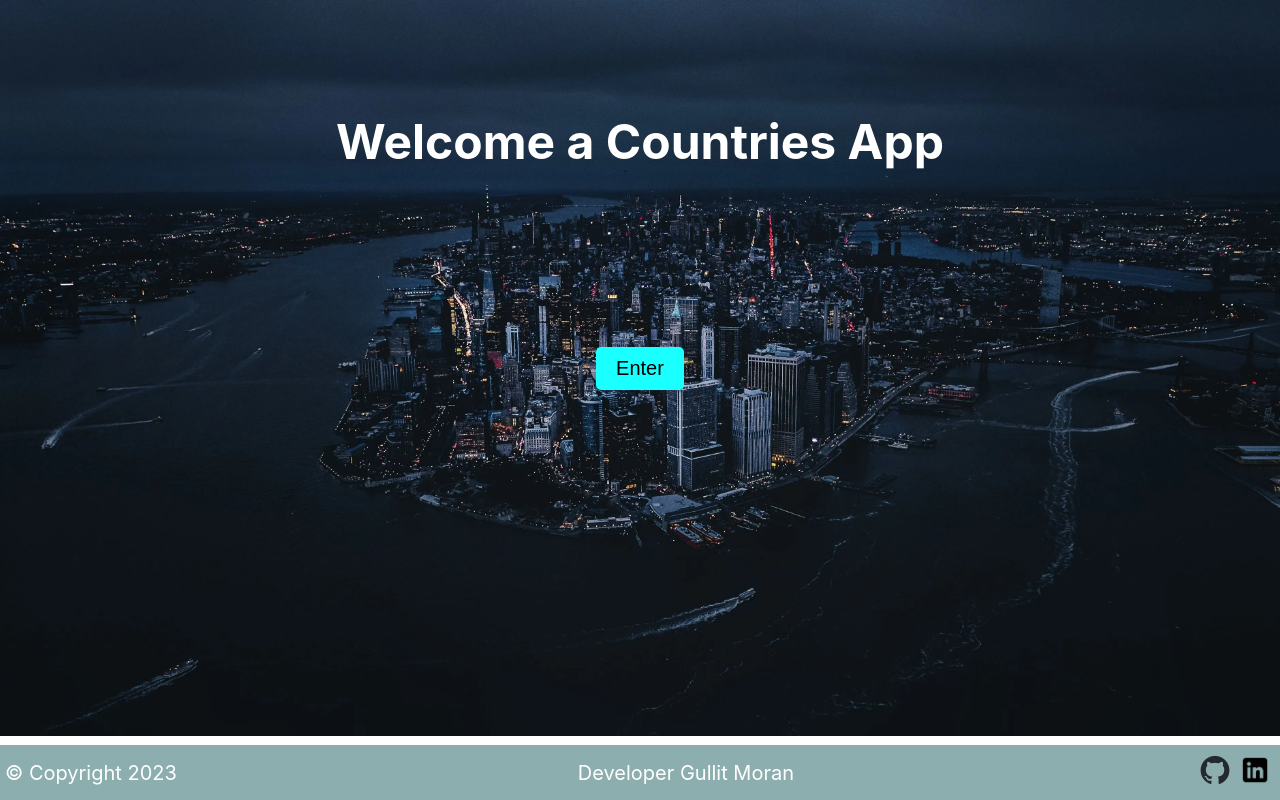
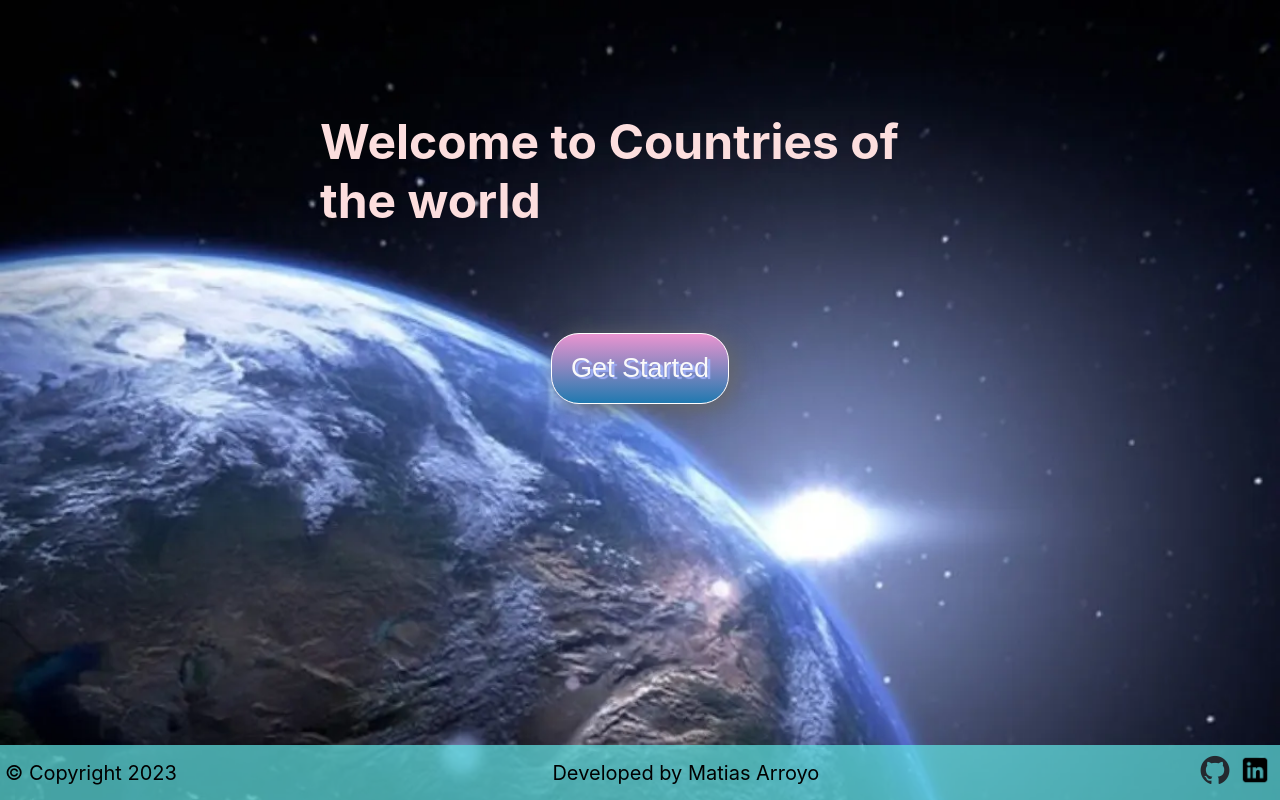
Before and after one commit to matiasarroyo1978/countries_app, a React (Create React App) app in the folder client/: page / in a window 1280 px wide. Built offline with nearby package versions, Linux system fonts and the light colour scheme.

Commit message:
first commit

```diff
--- a/client/src/components/Card/Card.module.css
+++ b/client/src/components/Card/Card.module.css
@@ -8,7 +8,7 @@
   margin-right: 20px;
   margin-bottom: 20px;
   display: inline-block;
-  background-color: rgba(177, 177, 177, 0.808);
+  background-color: rgba(245, 205, 205, 0.808);
 }
 
 .card:hover {
@@ -36,10 +36,13 @@
   overflow: hidden;
   text-overflow: ellipsis;
   min-height: 3em;
+  color: rgb(66, 31, 10);
+  text-decoration: none !important;
 }
 
 .card_text {
   font-size: 1em;
+  color: rgb(66, 31, 10);
 }
 
 @media (max-width: 600px) {
--- a/client/src/components/Cards/Cards.module.css
+++ b/client/src/components/Cards/Cards.module.css
@@ -1,4 +1,5 @@
 .card_container {
+    background-color: rgb(185, 135, 93);
     display: flex;
     flex-wrap: wrap;
     justify-content: center;
--- a/client/src/components/Detail/Detail.module.css
+++ b/client/src/components/Detail/Detail.module.css
@@ -22,7 +22,7 @@ margin-top: 50px;
     margin-right: 20px;
     margin-bottom: 20px;
     display: inline-block;
-    background-color: rgba(177, 177, 177, 0.808);
+    background-color: rgba(245, 205, 205, 0.808);
   }
 
   .card:hover {
--- a/client/src/components/LandingPage/LandingPage.jsx
+++ b/client/src/components/LandingPage/LandingPage.jsx
@@ -8,9 +8,9 @@ const LandingPage = () => {
     return (
         <div>
             <div className={styles.landing}>
-                <h1 className={styles.landing_h1}>Welcome a Countries App</h1>
+                <h1 className={styles.landing_h1}>Welcome to Countries of the world</h1>
                 <Link to="/home">
-                    <button className={styles.button}>Enter</button>
+                    <button className={styles.button}>Get Started</button>
                 </Link>
             </div>
                 <footer className={styles.footer}>
@@ -18,13 +18,13 @@ const LandingPage = () => {
                         <p className={styles.copyright}>&copy; Copyright 2023</p>
                     </div>
                     <div className={`${styles.column} ${styles.center}`}>
-                        <p >Developer Gullit Moran</p>
+                        <p >Developed by Matias Arroyo</p>
                     </div>
                     <div className={`${styles.column} ${styles.right}`}>
-                        <a href="https://github.com/morangullit/countries_api" target='_black'>
+                        <a href="https://github.com/matiasarroyo1978/countries_app" target='_black'>
                         <img className={styles.logos_img} src={GitHub} alt="Logo de GitHub" />
                         </a>
-                        <a href="https://linkedin.com/in/gullit-enrique-moran-escobar-731272a5" target='_black'>
+                        <a href="https://linkedin.com/in/matias-arroyo19" target='_black'>
                         <img className={styles.logos_img} src={Linkedin} alt="Logo de Linkedin" />
                         </a>
                     </div>
--- a/client/src/components/LandingPage/LandingPage.module.css
+++ b/client/src/components/LandingPage/LandingPage.module.css
@@ -1,3 +1,14 @@
+body {
+  background-image: url('../../assets/tierra.webp');
+  background-size: cover;
+  background-repeat: no-repeat;
+  font-family: -apple-system, BlinkMacSystemFont, 'Segoe UI', 'Roboto', 'Oxygen',
+    'Ubuntu', 'Cantarell', 'Fira Sans', 'Droid Sans', 'Helvetica Neue',
+    sans-serif;
+  -webkit-font-smoothing: antialiased;
+  -moz-osx-font-smoothing: grayscale;
+}
+
 .landing {
   display: flex;
   justify-content: center;
@@ -13,17 +24,41 @@
   transform: translateX(-50%);
   z-index: 1;
   font-size: 3rem;
-  color: #fff;
+  color: #fcdede;
 }
 
 .button {
   padding: 10px 20px;
   font-size: 20px;
   border-radius: 5px;
-  border: none;
-  background-color: #1affff;
-  color: #000000;
+  background: #eb94d0;
   cursor: pointer;
+  background-image: -webkit-linear-gradient(top, #eb94d0, #2079b0);
+  background-image: -moz-linear-gradient(top, #eb94d0, #2079b0);
+  background-image: -ms-linear-gradient(top, #eb94d0, #2079b0);
+  background-image: -o-linear-gradient(top, #eb94d0, #2079b0);
+  background-image: linear-gradient(to bottom, #eb94d0, #2079b0);
+  -webkit-border-radius: 28;
+  -moz-border-radius: 28;
+  border-radius: 28px;
+text-shadow: 3px 2px 1px #9daef5;
+  -webkit-box-shadow: 6px 5px 24px #666666;
+  -moz-box-shadow: 6px 5px 24px #666666;
+  box-shadow: 6px 5px 24px #666666;
+font-family: Arial;
+  color: #fafafa;
+  font-size: 27px;
+  padding: 19px;
+  text-decoration: none;
+}
+.button:hover {
+  background: #2079b0;
+  background-image: -webkit-linear-gradient(top, #2079b0, #eb94d0);
+  background-image: -moz-linear-gradient(top, #2079b0, #eb94d0);
+  background-image: -ms-linear-gradient(top, #2079b0, #eb94d0);
+  background-image: -o-linear-gradient(top, #2079b0, #eb94d0);
+  background-image: linear-gradient(to bottom, #2079b0, #eb94d0);
+  text-decoration: none;
 }
 
 .footer {
@@ -34,7 +69,7 @@
   left: 0;
   bottom: 0;
   width: 100%;
-  background-color: rgba(92, 139, 139, 0.699);
+  background-color: rgba(100, 233, 233, 0.699);
   color: white;
   text-align: center;
 }
@@ -76,4 +111,5 @@
 }
 p {
   display: contents;
+  color: black;
 }
--- a/client/src/components/NavBar/NavBar.jsx
+++ b/client/src/components/NavBar/NavBar.jsx
@@ -91,9 +91,9 @@ export const NavBar = () => {
         {isDetailPage && (
           <Link className={styles.button} to='/home'>Back</Link>
         )}
-        {!isDetailPage && (
+        {/* {!isDetailPage && (
           <Link className={styles.button} to='/'>Exit</Link>
-        )}
+        )} */}
       </div>
     </nav>
   );
--- a/client/src/components/NavBar/NavBar.module.css
+++ b/client/src/components/NavBar/NavBar.module.css
@@ -3,7 +3,7 @@
   flex-flow: row wrap;
   justify-content: space-between;
   align-items: center;
-  background-color: #33333369;
+  background-color: #87cef769;
   margin-left: 20px;
   border-radius: 20px;
 }
@@ -21,8 +21,13 @@
   align-items: flex-end;
   gap: 1rem;
   margin-bottom: 1rem;
+  }
+.order_container label {
+  color: aliceblue;
 }
-
+.filter_container label {
+  color: aliceblue;
+}
 .select {
   padding: 0.5rem;
   font-size: 1rem;
@@ -36,15 +41,32 @@
   font-size: 17px;
   border-radius: 5px;
   border: none;
-  background-color: #1affff;
-  color: #000000;
+  background: #eb94d0;
+  background-image: -webkit-linear-gradient(top, #eb94d0, #2079b0);
+  background-image: -moz-linear-gradient(top, #eb94d0, #2079b0);
+  background-image: -ms-linear-gradient(top, #eb94d0, #2079b0);
+  background-image: -o-linear-gradient(top, #eb94d0, #2079b0);
+  background-image: linear-gradient(to bottom, #eb94d0, #2079b0);
+  -webkit-border-radius: 28;
+  -moz-border-radius: 28;
+  border-radius: 28px;
+text-shadow: 3px 2px 1px #9daef5;
+  -webkit-box-shadow: 6px 5px 24px #666666;
+  -moz-box-shadow: 6px 5px 24px #666666;
+  box-shadow: 6px 5px 24px #666666;
   cursor: pointer;
   margin: 0 .5rem 0;
 }
 
 .button:hover {
-  background-color: #999
-}
+    background: #2079b0;
+    background-image: -webkit-linear-gradient(top, #2079b0, #eb94d0);
+    background-image: -moz-linear-gradient(top, #2079b0, #eb94d0);
+    background-image: -ms-linear-gradient(top, #2079b0, #eb94d0);
+    background-image: -o-linear-gradient(top, #2079b0, #eb94d0);
+    background-image: linear-gradient(to bottom, #2079b0, #eb94d0);
+    text-decoration: none;
+  }
 
 .button:active {
   background-color: #999;
--- a/client/src/index.css
+++ b/client/src/index.css
@@ -1,14 +1,3 @@
-body {
-  background-image: url('./assets/imag.jpg');
-  background-size: cover;
-  background-repeat: no-repeat;
-  font-family: -apple-system, BlinkMacSystemFont, 'Segoe UI', 'Roboto', 'Oxygen',
-    'Ubuntu', 'Cantarell', 'Fira Sans', 'Droid Sans', 'Helvetica Neue',
-    sans-serif;
-  -webkit-font-smoothing: antialiased;
-  -moz-osx-font-smoothing: grayscale;
-}
-
 code {
   font-family: source-code-pro, Menlo, Monaco, Consolas, 'Courier New',
     monospace;
```
Also changed, not shown: client/src/assets/tierra.webp (added).
